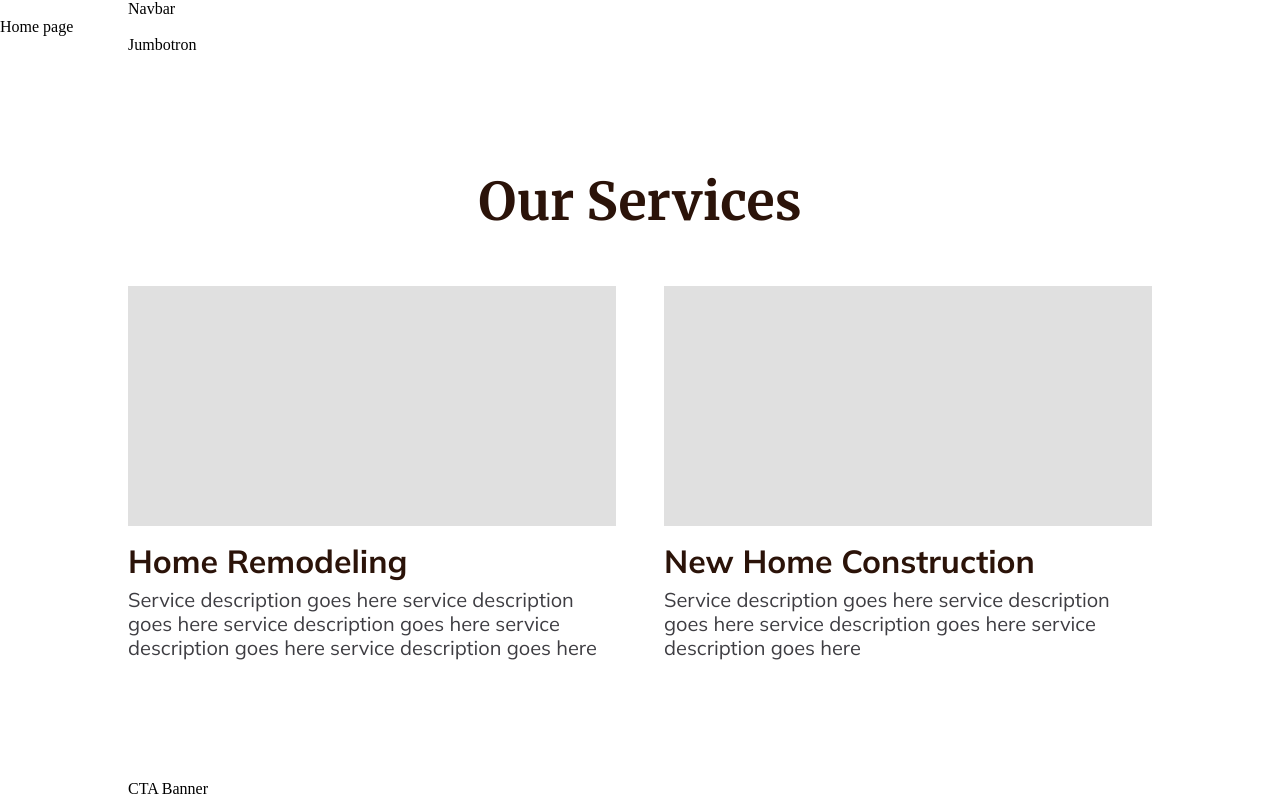
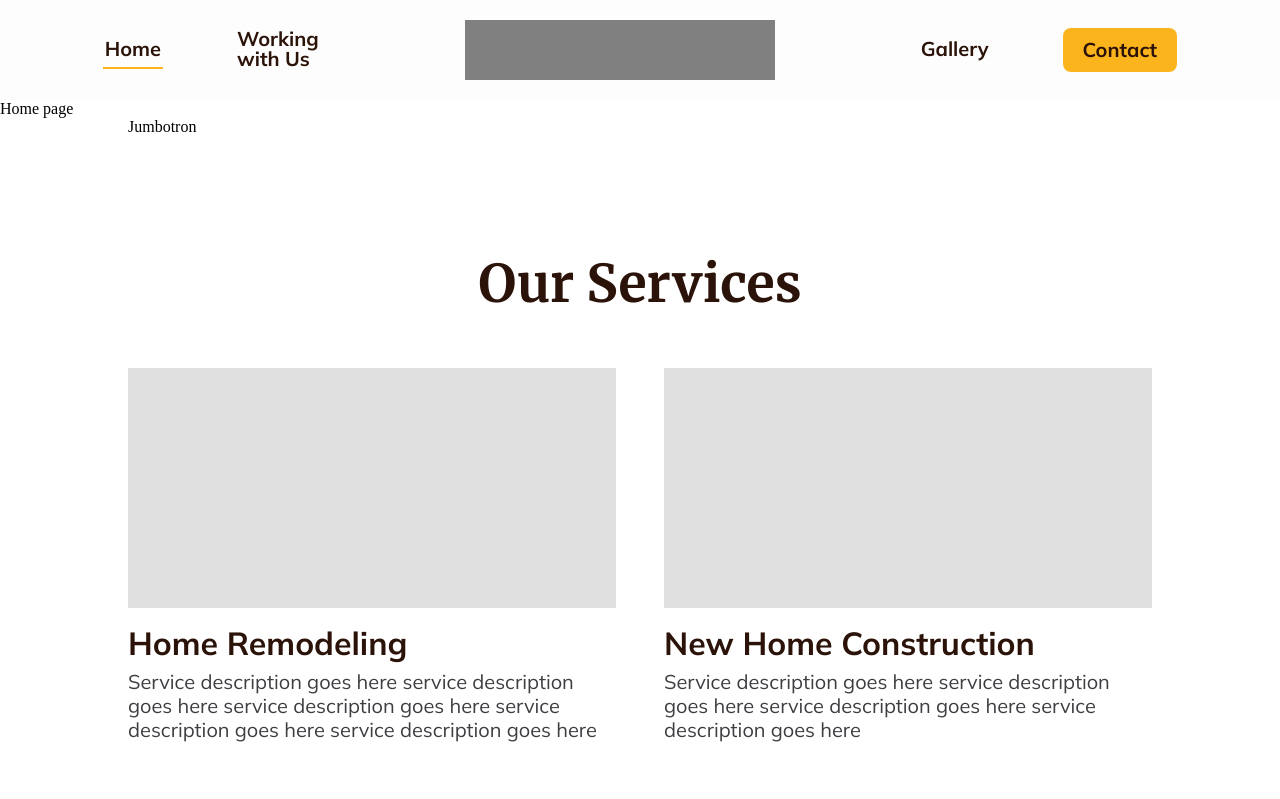
Before and after one commit to dot-slash-digital/tng-web, a Next.js app: page / in a window 1280 px wide. Shown: the top 799 px of the page. Built offline with nearby package versions, Linux system fonts and the light colour scheme.

Commit message:
[Navbar] Desktop breakpoint

```diff
--- a/app/components/navbar.tsx
+++ b/app/components/navbar.tsx
@@ -1,14 +1,57 @@
+"use client";
+
+import Link from "next/link";
+import { usePathname } from "next/navigation";
+
 import SectionContainer from "@components/section-container";
 import content from "@content";
+import { routes, Page } from "@pageInfo";
+import { NavbarLink } from "@types";
 
 import styles from "@styles/navbar.module.scss";
+
+const LinkItem = ({ destination, label, prominent }: NavbarLink) => {
+  const pathname = usePathname();
+  const active = pathname === destination;
+
+  return prominent ? (
+    <div className={styles["button-container"]}>
+      <Link className={styles.button} href={destination}>
+        {label}
+      </Link>
+    </div>
+  ) : (
+    <div className={styles["link-container"]}>
+      <Link className={styles.link} href={destination}>
+        {label}
+      </Link>
+      <div className={`${styles.underline} ${active ? styles.active : ""}`} />
+    </div>
+  );
+};
 
 export default () => {
   const { links, logo } = content.global.navbar;
 
   return (
     <div className={styles.component}>
-      <SectionContainer>Navbar</SectionContainer>
+      <SectionContainer>
+        <div className={styles.content}>
+          <div className={styles.links}>
+            {links.left.map((link, index) => (
+              <LinkItem {...link} key={index} />
+            ))}
+          </div>
+          <Link href={routes[Page.HOME]}>
+            <div className={styles.logo} />
+          </Link>
+          <div className={styles.links}>
+            {links.right.map((link, index) => (
+              <LinkItem {...link} key={index} />
+            ))}
+          </div>
+        </div>
+      </SectionContainer>
     </div>
   );
 };
--- a/app/styles/components/navbar.module.scss
+++ b/app/styles/components/navbar.module.scss
@@ -0,0 +1,63 @@
+@use "@colors" as colors;
+@use "@fonts" as fonts;
+
+.component {
+  background-color: colors.$white;
+  padding: 20px 0;
+}
+
+.content {
+  display: flex;
+  align-items: center;
+  justify-content: center;
+  gap: 144px;
+}
+
+.logo {
+  background-color: gray;
+  width: 310px;
+  height: 60px;
+}
+
+.links {
+  display: flex;
+  align-items: center;
+  gap: 72px;
+  padding-top: 8px;
+}
+
+.link-container {
+  display: flex;
+  flex-direction: column;
+  gap: 8px;
+}
+
+.link {
+  @include fonts.paragraph-bold;
+  color: colors.$brown-600;
+  text-decoration: none;
+  padding: 0 2px;
+}
+
+.underline {
+  width: 100%;
+  height: 2px;
+
+  &.active {
+    background-color: colors.$yellow-200;
+  }
+}
+
+.button-container {
+  padding-bottom: 8px;
+}
+
+.button {
+  @include fonts.paragraph-bold;
+  background-color: colors.$yellow-200;
+  color: colors.$brown-600;
+  display: flex;
+  padding: 12px 20px;
+  border-radius: 8px;
+  text-decoration: none;
+}
--- a/tsconfig.json
+++ b/tsconfig.json
@@ -25,7 +25,9 @@
       "@breakpoints": ["./app/styles/breakpoints.scss"],
       "@fonts": ["./app/styles/fonts.scss"],
       "@colors": ["./app/styles/colors.scss"],
-      "@content": ["./app/content"]
+      "@content": ["./app/content"],
+      "@types": ["./app/types"],
+      "@pageInfo": ["./app/pageInfo"]
     }
   },
   "include": ["next-env.d.ts", "**/*.ts", "**/*.tsx", ".next/types/**/*.ts"],
```
